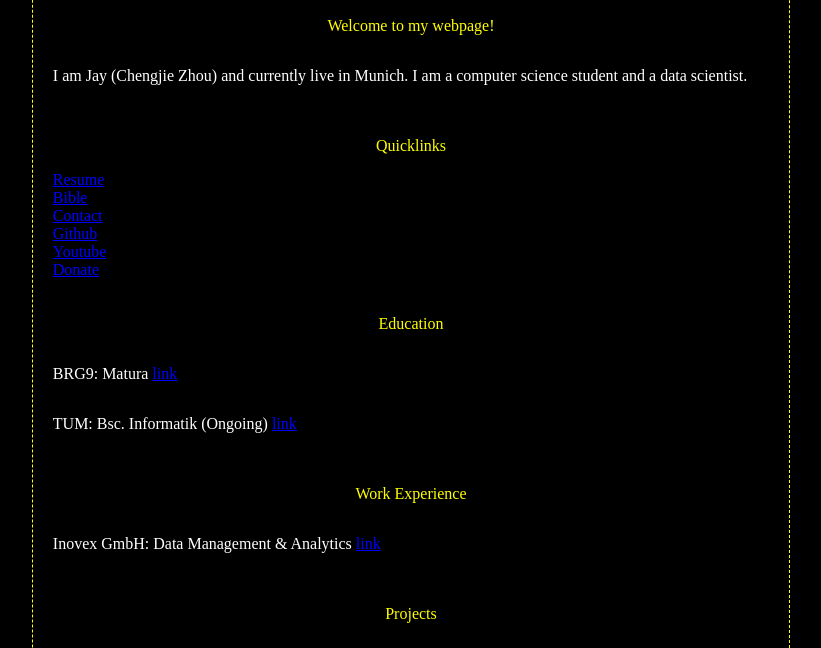
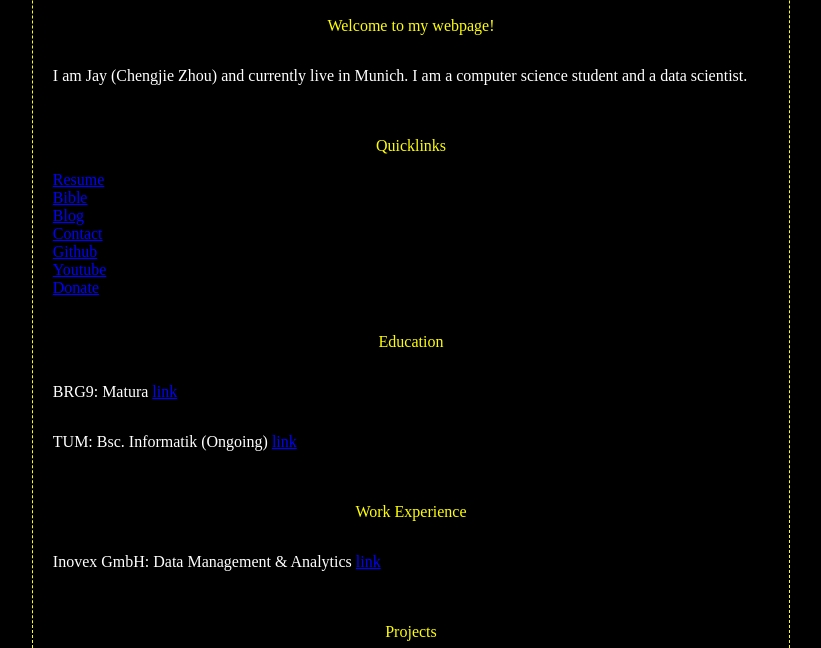
Before and after one commit to CJZbeastmode/Website, a plain HTML site: page index.html in a window 1280 px wide. Shown: the part 150-798 px from the top of the page, without its empty margins (229-1050 px from the left). Drawn offline with Linux system fonts and the light colour scheme.

Commit message:
blog integration

```diff
--- a/index.html
+++ b/index.html
@@ -33,6 +33,7 @@
 					<p style="text-align: center; color: yellow;">Quicklinks</p>
 					<a href="CV-Chengjie-Zhou.pdf" target="_blank">Resume</a>
 					<a href="unavailable.html">Bible</a>
+					<a href="unavailable.html">Blog</a>
 					<a href="contact.html">Contact</a>
 					<a href="https://github.com/CJZbeastmode" target="_blank">Github</a>
 					<a href="https://www.youtube.com/channel/UCFNhTkUZ3ay3SVCknip-W8A" target="_blank">Youtube</a>
```
Also changed, not shown: index_cn.html (+1 -0 lines), index_de.html (+1 -0 lines), index_fr.html (+1 -0 lines).
